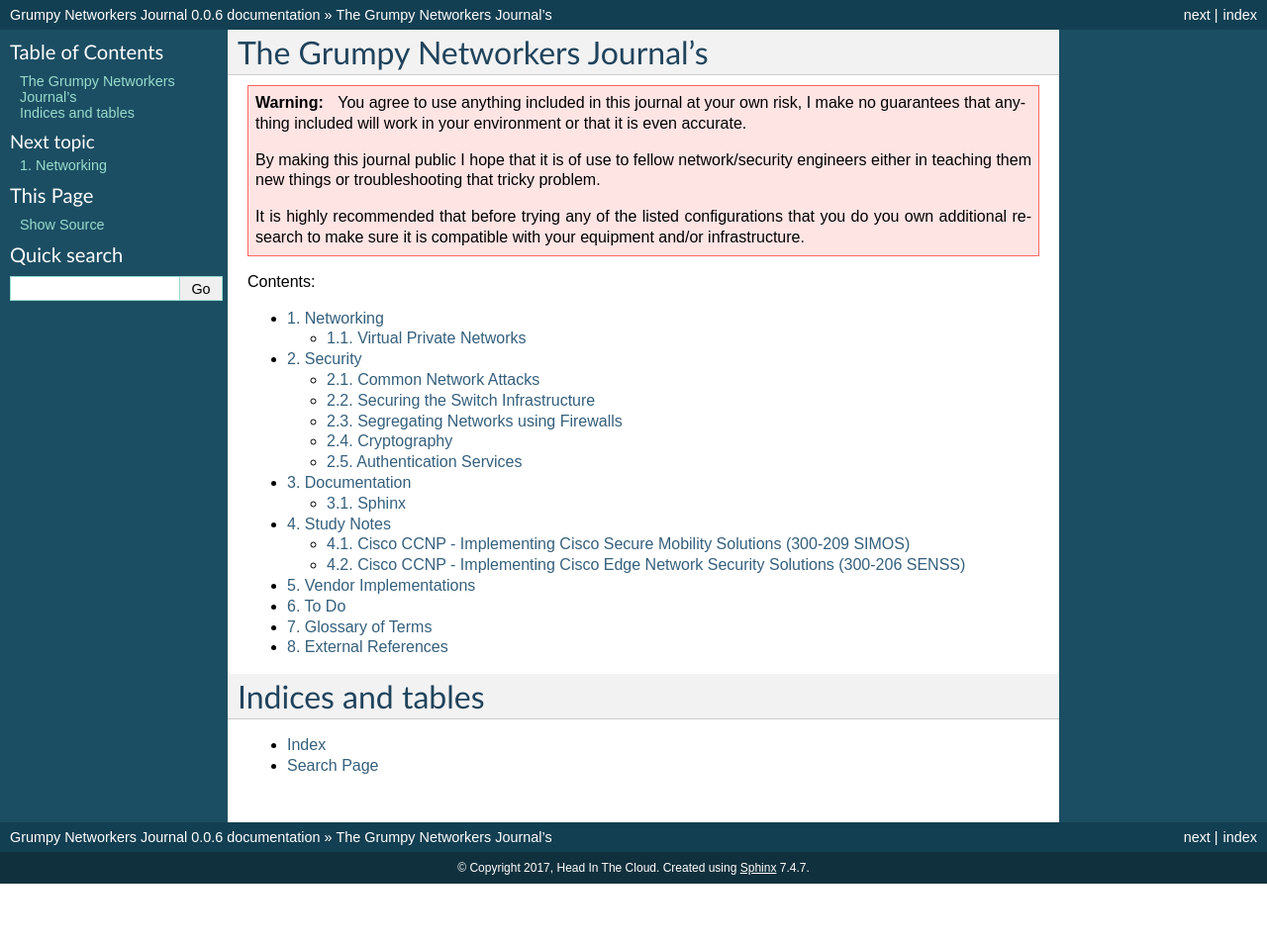
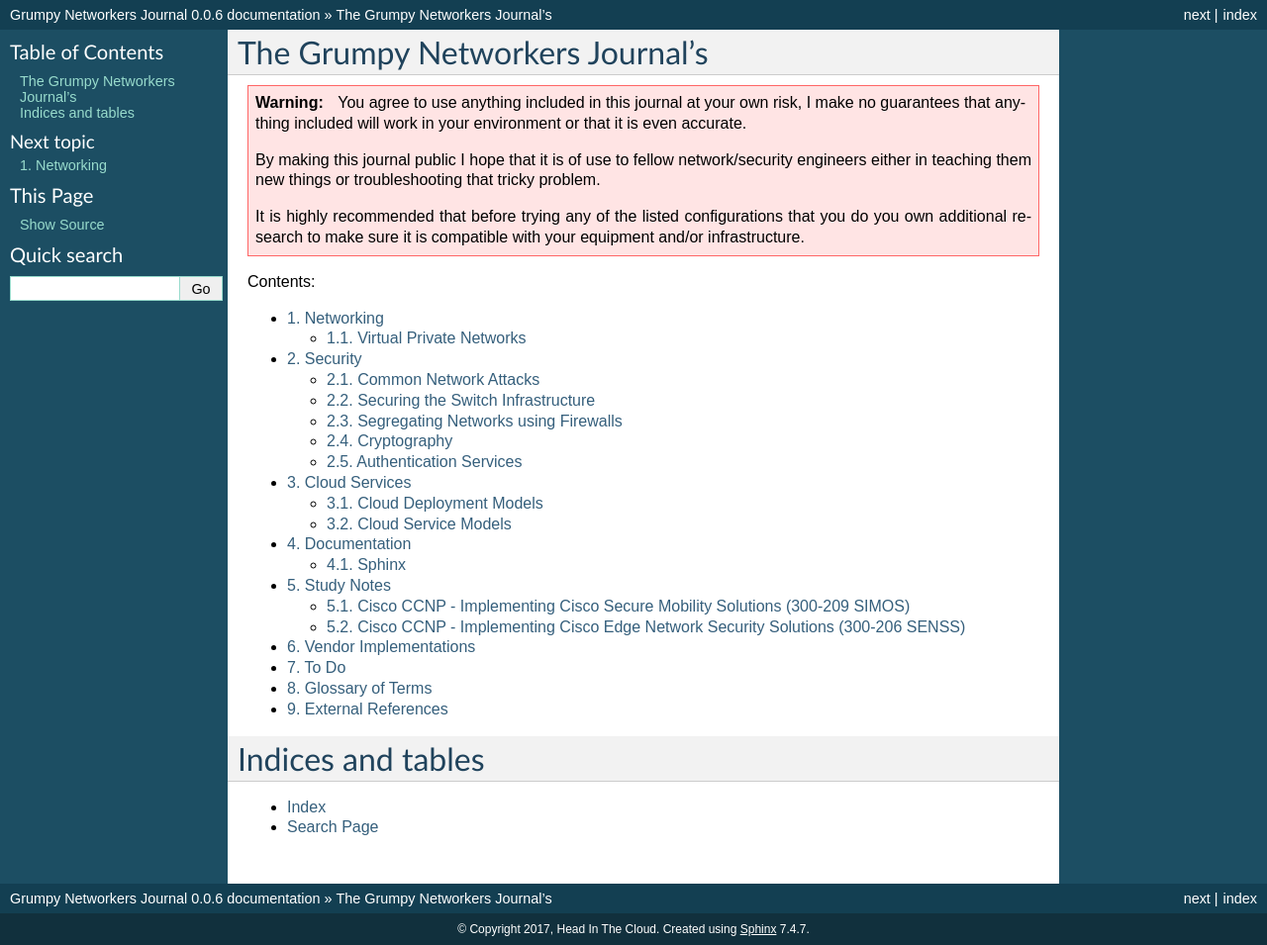
Before and after one commit to hdinthkld/gnj, a Sphinx documentation site: the page built from source/index.rst, in a window 1280 px wide. Shown: the whole page at 99% size. Built offline with Sphinx 7.4.7, drawn with Linux system fonts in a browser that asks for light colours; pages that are not in the unit, such as notebooks, are missing from menus; before the commit the page ends 900 px from its top, so only the background shows below that.

Commit message:
Added Cloud Service Placeholders

```diff
--- /dev/null
+++ b/source/CLOUD.rst
@@ -0,0 +1,12 @@
+.. _cloud_services:
+
+==============
+Cloud Services
+==============
+
+.. toctree::
+  :titlesonly:
+  :maxdepth: 1
+
+  CLOUD/CLOUD_DEPLOYMENT_MODELS
+  CLOUD/CLOUD_SERVICE_MODELS
--- /dev/null
+++ b/source/CLOUD/CLOUD_DEPLOYMENT_MODELS.rst
@@ -0,0 +1,9 @@
+.. _cloud_deployment_models:
+
+=======================
+Cloud Deployment Models
+=======================
+
+* Infrastructure as a service (IAAS)
+* Platform as a service (PAAS)
+* Software as a service (SAAS)
--- /dev/null
+++ b/source/CLOUD/CLOUD_SERVICE_MODELS.rst
@@ -0,0 +1,10 @@
+.. _cloud_service_models:
+
+====================
+Cloud Service Models
+====================
+
+* Private
+* Community
+* Public
+* Hybid
--- a/source/STUDY_NOTES/CISCO_SENSS/TOPICS.rst
+++ b/source/STUDY_NOTES/CISCO_SENSS/TOPICS.rst
@@ -129,7 +129,7 @@
 
   6.2 Describe Data Center security components and considerations
 
-    6.2.a Virtualization and Cloud security
+    6.2.a Virtualization and :ref:`Cloud security <cloud_services>`
 
   6.3 Describe Collaboration security components and considerations
 
--- a/source/index.rst
+++ b/source/index.rst
@@ -21,6 +21,7 @@
 
    NETWORKING
    SECURITY
+   CLOUD
    DOCUMENTATION
    STUDY_NOTES/INDEX
    VENDOR
```
